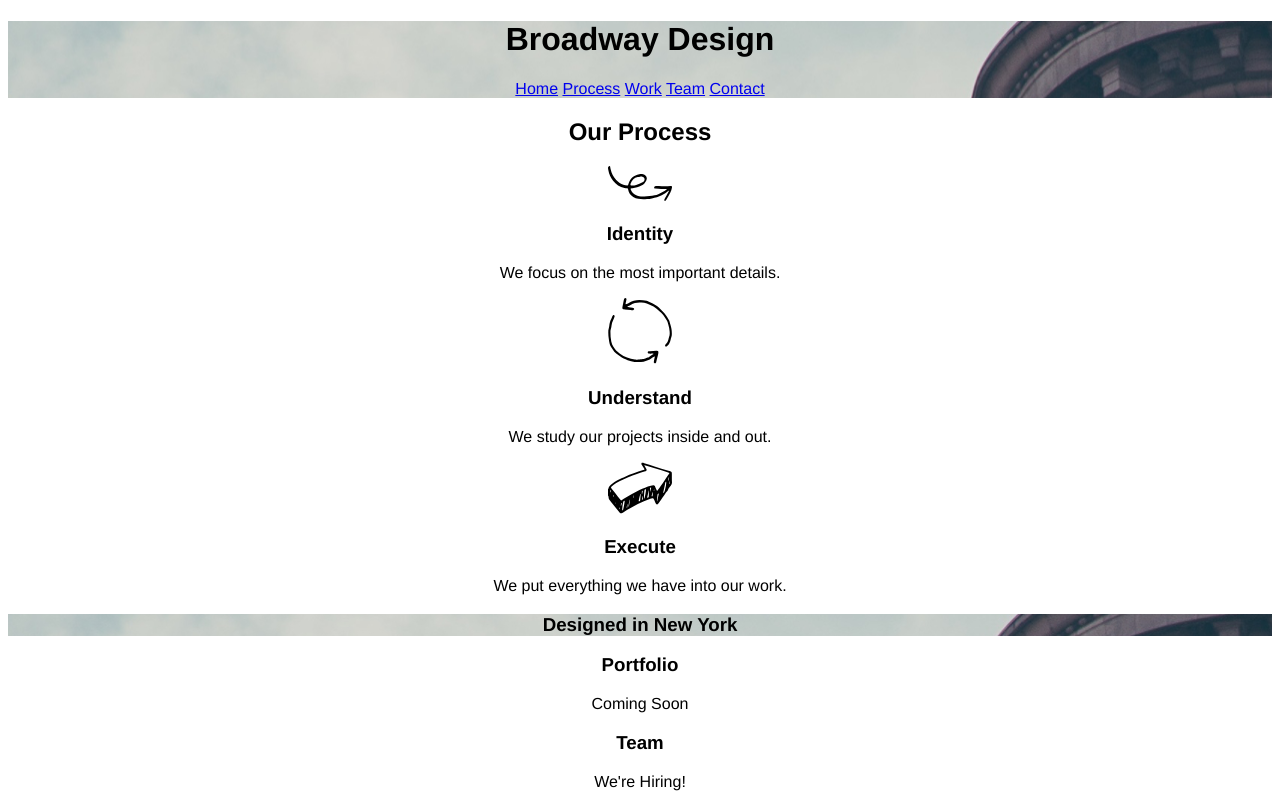
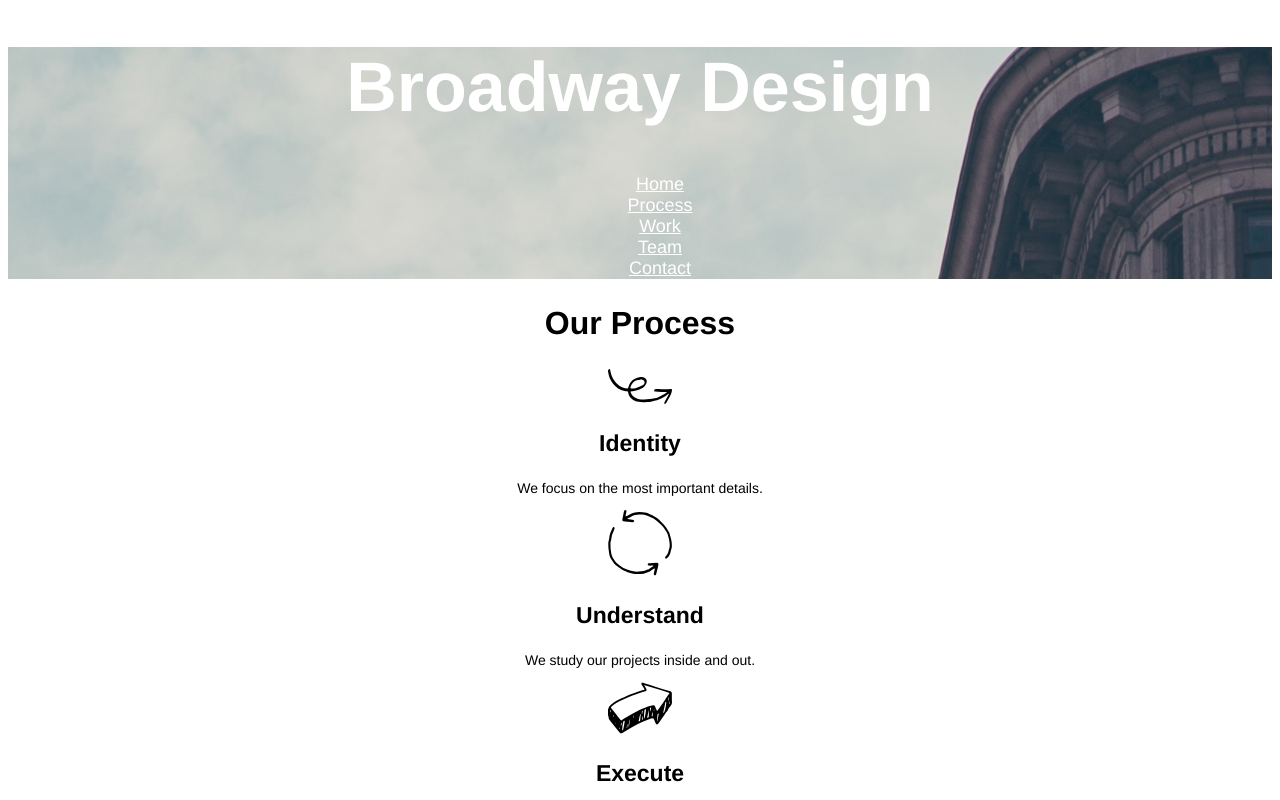
Before and after one commit to karinafinch/broadway, a plain HTML site: page index.html in a window 1280 px wide. Shown: the top 800 px of the page. Drawn offline with Linux system fonts and the light colour scheme; files whose address does not match are found by name.

Commit message:
initial mock css

```diff
--- a/index.html
+++ b/index.html
@@ -9,13 +9,13 @@
     <!-- header and navigation -->
     <header class="bg-image">
       <h1>Broadway Design</h1>
-      <nav>
-        <a href="#">Home</a>
-        <a href="#">Process</a>
-        <a href="#">Work</a>
-        <a href="#">Team</a>
-        <a href="#">Contact</a>
-      </nav>
+      <ul>
+        <li><a href="#">Home</a></li>
+        <li><a href="#">Process</a></li>
+        <li><a href="#">Work</a></li>
+        <li><a href="#">Team</a></li>
+        <li><a href="#">Contact</a></li>
+      </ul>
     </header>
 
     <!-- process section -->
--- a/resources/css/style.css
+++ b/resources/css/style.css
@@ -6,3 +6,44 @@
 .bg-image {
   background-image: url("/Users/karinafinch/Desktop/projects/broadway/resources/images/the-flatiron-building.png");
 }
+
+.bg-image, footer, a {
+  color: white;
+}
+
+h1, h2, h3 {
+  font-weight: bold;
+}
+
+h1 {
+  font-size: 70px;
+}
+
+h2 {
+  font-size: 32px;
+}
+
+h3 {
+  font-size: 23px;
+}
+
+p {
+  font-size: 14px;
+}
+
+header a {
+  font-size: 18px;
+}
+
+footer {
+  background-color: dimgray;
+  font-size: 11px;
+}
+
+ul {
+    list-style-type: none;
+}
+
+li a {
+    display: block;
+}
```
